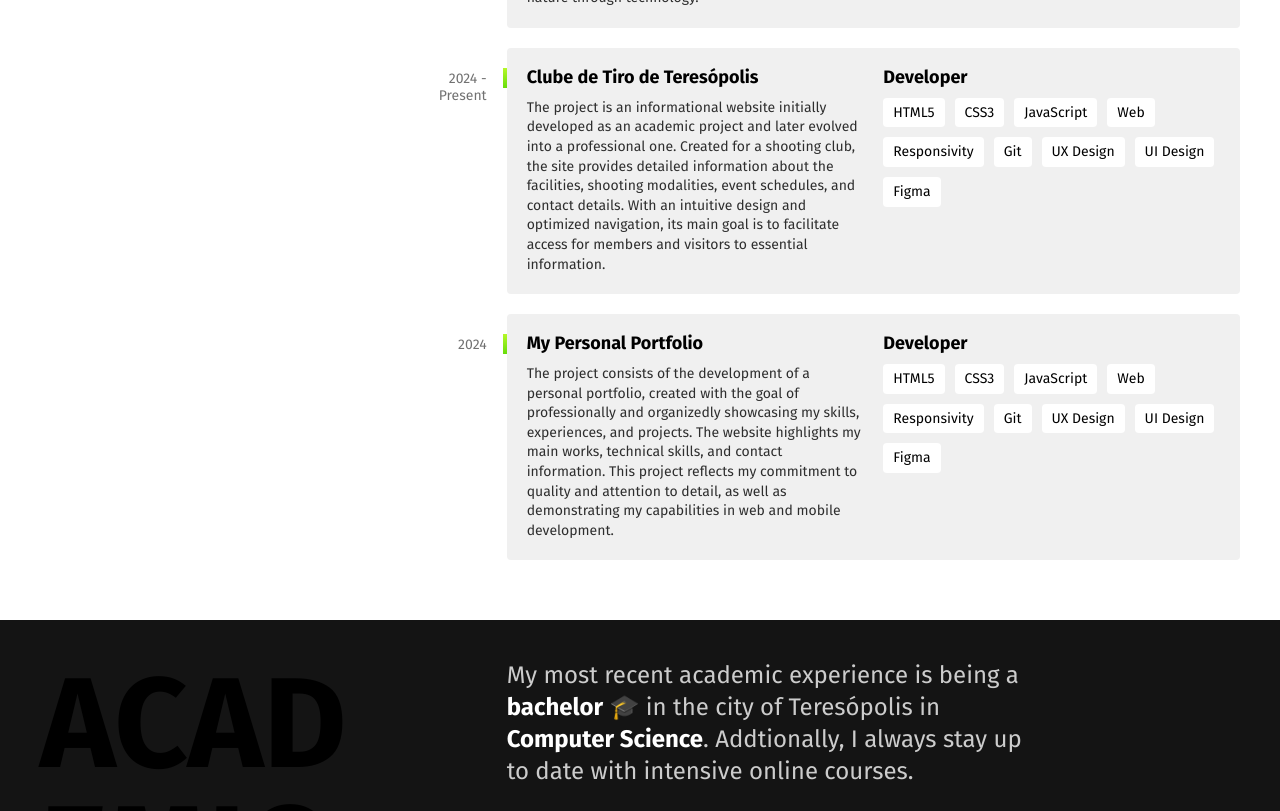
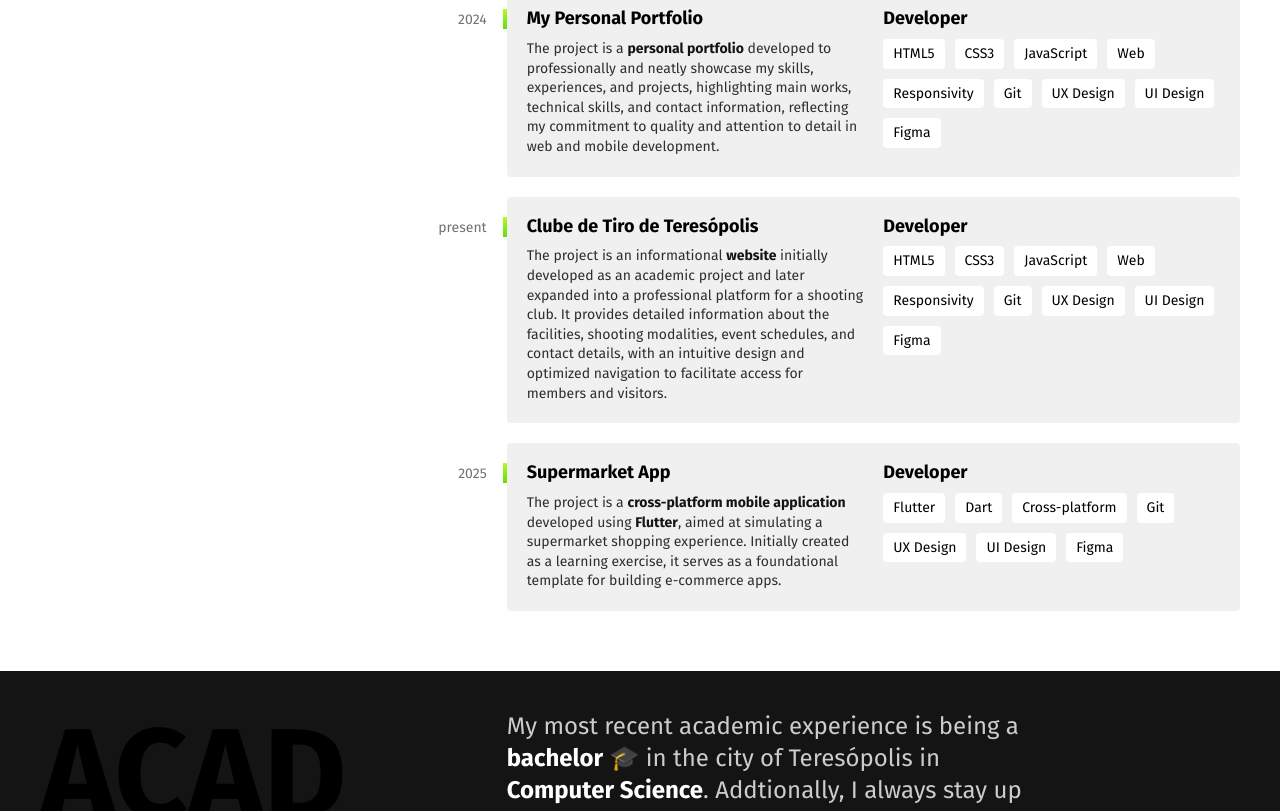
Before and after one commit to jpsantosss/html-portfolio, a plain HTML site: page index.html in a window 1280 px wide. Shown: the part 1015-1826 px from the top of the page. Drawn offline with Linux system fonts and the light colour scheme.

Commit message:
experiences / script / hover in exepericences boxes
added more experiences, envolved the script in a function and added hover in experiences boxes itens

```diff
--- a/css/experience.css
+++ b/css/experience.css
@@ -1,5 +1,6 @@
 @charset "UTF-8";
-.experience{
+
+.experience {
     max-width: 1200px;
     padding: 40px 20px;
     margin: 0 auto;
@@ -7,17 +8,20 @@
     grid-template-columns: 1fr 2fr;
     gap: 100px;
 }
-.experience .subtitle{
+
+.experience .subtitle {
     color: var(--c003);
 }
-.experience-text{
+
+.experience-text {
     max-width: 40ch;
     font-size: 1.5rem;
     line-height: 1.33;
     margin-bottom: 60px;
     color: var(--c010);
 }
-.experience-box{
+
+.experience-box {
     position: relative;
     display: grid;
     grid-template-columns: 1fr 1fr;
@@ -27,7 +31,8 @@
     margin-bottom: 20px;
     border-radius: 4px;
 }
-.experience-box::before{
+
+.experience-box::before {
     position: absolute;
     content: '';
     display: block;
@@ -37,7 +42,8 @@
     left: -4px;
     top: 20px;
 }
-.experience-box-year{
+
+.experience-box-year {
     position: absolute;
     width: 80px;
     text-align: right;
@@ -46,50 +52,65 @@
     color: var(--c007);
     font-size: 0.875rem;
 }
-.experience-box-title{
+
+.experience-box-title {
     font-size: 1.125rem;
     line-height: 1.1;
     font-weight: bold;
 }
-.experience-box-text{
+
+.experience-box-text {
     font-size: 0.875rem;
     line-height: 1.4;
     color: var(--c010);
 }
-.experience-box-technologies{
+
+.experience-box-technologies {
     display: flex;
     flex-wrap: wrap;
     gap: 10px;
     align-content: start;
     list-style: none;
 }
-.experience-box-technologies-item{
+
+.experience-box-technologies-item {
     font-size: 0.875rem;
     line-height: 1.4;
     border-radius: 4px;
     background-color: var(--c001);
     padding: 5px 10px;
+    cursor: default;
+    transition: .3s;
 }
-@media (max-width: 800px){
-    .experience{
+
+.experience-box-technologies-item:hover {
+    transform: scale(1.2);
+}
+
+@media (max-width: 800px) {
+    .experience {
         grid-template-columns: 1fr;
         gap: 40px;
     }
-    .experience .subtitle{
+
+    .experience .subtitle {
         color: var(--c011);
     }
-    .experience-text{
+
+    .experience-text {
         font-size: 1.25rem;
     }
-    .experience-box-year{
+
+    .experience-box-year {
         position: initial;
         order: 1;
         width: initial;
         text-align: left;
     }
 }
-@media (max-width: 400px){
-    .experience-box{
+
+@media (max-width: 400px) {
+    .experience-box {
         grid-template-columns: 1fr;
     }
 }
--- a/index.html
+++ b/index.html
@@ -50,7 +50,7 @@
                 </h3>
                 <span class="experience-box-title">Volunteer Developer</span>
                 <p class="experience-box-text">
-                    The project is an academic initiative aimed at developing a mobile application to promote environmental awareness, carried out in partnership with the Parque Natural Municipal Montanhas de Teresópolis. The app is designed to educate users about local biodiversity, conservation efforts, and sustainable practices, while also providing interactive features such as species identification. This collaboration seeks to enhance community engagement and foster a deeper connection with nature through technology.
+                    The project is an academic initiative to develop a <span class="bold">mobile application</span> that promotes environmental awareness in partnership with Parque Natural Municipal Montanhas de Teresópolis. The app educates users about local biodiversity and conservation efforts, offering interactive features like species identification to enhance community engagement and connection with nature.
                 </p>
                 <ul class="experience-box-technologies">
                     <li class="experience-box-technologies-item">React Native</li>
@@ -63,13 +63,13 @@
                 </ul>
             </div>
             <div class="experience-box">
-                <span class="experience-box-year">2024 - Present</span>
+                <span class="experience-box-year">2024</span>
                 <h3 class="experience-box-title">
-                    Clube de Tiro de Teresópolis
+                    My Personal Portfolio
                 </h3>
                 <span class="experience-box-title">Developer</span>
                 <p class="experience-box-text">
-                    The project is an informational website initially developed as an academic project and later evolved into a professional one. Created for a shooting club, the site provides detailed information about the facilities, shooting modalities, event schedules, and contact details. With an intuitive design and optimized navigation, its main goal is to facilitate access for members and visitors to essential information.
+                    The project is a <span class="bold">personal portfolio</span> developed to professionally and neatly showcase my skills, experiences, and projects, highlighting main works, technical skills, and contact information, reflecting my commitment to quality and attention to detail in web and mobile development.
                 </p>
                 <ul class="experience-box-technologies">
                     <li class="experience-box-technologies-item">HTML5</li>
@@ -84,13 +84,13 @@
                 </ul>
             </div>
             <div class="experience-box">
-                <span class="experience-box-year">2024</span>
+                <span class="experience-box-year">present</span>
                 <h3 class="experience-box-title">
-                    My Personal Portfolio
+                    Clube de Tiro de Teresópolis
                 </h3>
                 <span class="experience-box-title">Developer</span>
                 <p class="experience-box-text">
-                    The project consists of the development of a personal portfolio, created with the goal of professionally and organizedly showcasing my skills, experiences, and projects. The website highlights my main works, technical skills, and contact information. This project reflects my commitment to quality and attention to detail, as well as demonstrating my capabilities in web and mobile development.
+                    The project is an informational <span class="bold">website</span> initially developed as an academic project and later expanded into a professional platform for a shooting club. It provides detailed information about the facilities, shooting modalities, event schedules, and contact details, with an intuitive design and optimized navigation to facilitate access for members and visitors.
                 </p>
                 <ul class="experience-box-technologies">
                     <li class="experience-box-technologies-item">HTML5</li>
@@ -98,6 +98,25 @@
                     <li class="experience-box-technologies-item">JavaScript</li>
                     <li class="experience-box-technologies-item">Web</li>
                     <li class="experience-box-technologies-item">Responsivity</li>
+                    <li class="experience-box-technologies-item">Git</li>
+                    <li class="experience-box-technologies-item">UX Design</li>
+                    <li class="experience-box-technologies-item">UI Design</li>
+                    <li class="experience-box-technologies-item">Figma</li>
+                </ul>
+            </div>
+            <div class="experience-box">
+                <span class="experience-box-year">2025</span>
+                <h3 class="experience-box-title">
+                    Supermarket App
+                </h3>
+                <span class="experience-box-title">Developer</span>
+                <p class="experience-box-text">
+                    The project is a <span class="bold">cross-platform mobile application</span> developed using <span class="bold">Flutter</span>, aimed at simulating a supermarket shopping experience. Initially created as a learning exercise, it serves as a foundational template for building e-commerce apps.
+                </p>
+                <ul class="experience-box-technologies">
+                    <li class="experience-box-technologies-item">Flutter</li>
+                    <li class="experience-box-technologies-item">Dart</li>
+                    <li class="experience-box-technologies-item">Cross-platform</li>
                     <li class="experience-box-technologies-item">Git</li>
                     <li class="experience-box-technologies-item">UX Design</li>
                     <li class="experience-box-technologies-item">UI Design</li>
--- a/javascript/script.js
+++ b/javascript/script.js
@@ -1,3 +1,4 @@
+function initSmoothScroll() {
   const linksInternos = document.querySelectorAll('.js-menu a[href^="#"]');
 
   function scrollToSection(event) {
@@ -14,3 +15,5 @@ function scrollToSection(event) {
   linksInternos.forEach((link) => {
     link.addEventListener('click', scrollToSection);
   });
+};
+initSmoothScroll();
```
Also changed, not shown: css/style.css (line endings or trailing spaces), css/style.min.css. Lines whose indentation alone changed are shown as unchanged.
